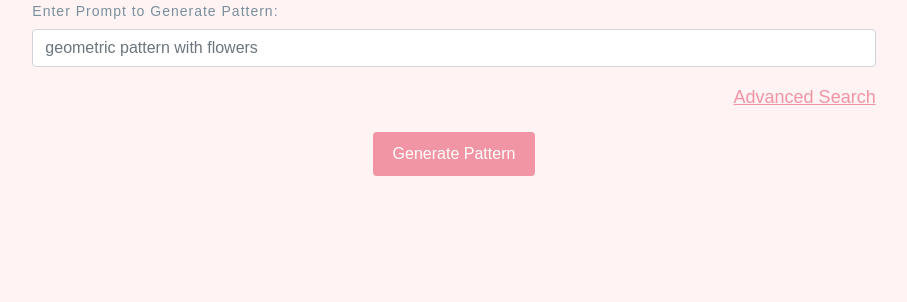
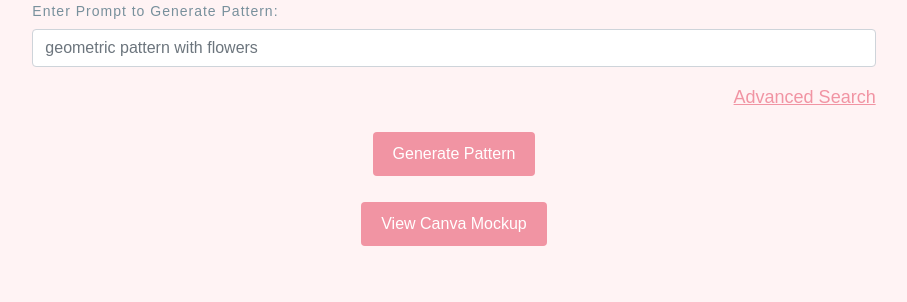
Before and after one commit to fareehanoman/Pattern_Craft, a Flask app: page /home.html in a window 1280 px wide. Shown: the part 131-433 px from the top of the page, without its empty margins (186-1093 px from the left). Run offline with Flask 3, Linux system fonts and the light colour scheme; the visitor is signed in with stand-in values (Sample User, id 1); some libraries are stand-ins or nearby versions.

Commit message:
Update home.html

```diff
--- a/templates/home.html
+++ b/templates/home.html
@@ -1,6 +1,6 @@
 {% extends "base.html" %}
 
-{% block title %}Home - PatternCraft{% endblock %}
+{% block title %}Textile Pattern Generation{% endblock %}
 
 {% block content %}
 <div class="row justify-content-center">
@@ -35,6 +35,9 @@
       <div class="text-center mt-3">
         <button type="submit" class="btn btn-customhome">Generate Pattern</button>
       </div>
+      <div class="text-center mt-3">
+        <a href="https://www.canva.com/mockups/mockup/QfbnkcvBV4r" target="_blank" class="btn btn-custom">View Canva Mockup</a>
+    </div>
     </form>
     <div id="loaderOverlay" class="loader-overlay" style="display: none;">
       <div id="loader" class="loader"></div>
```
